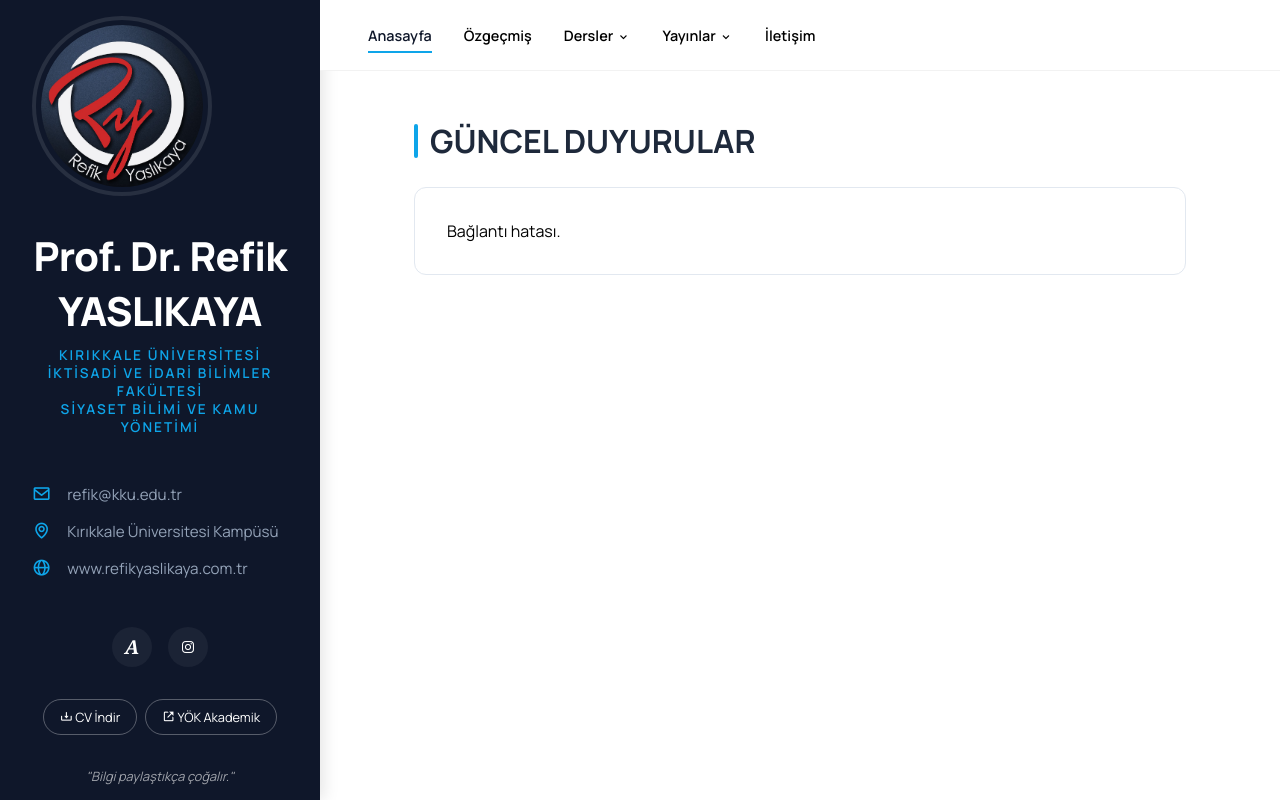
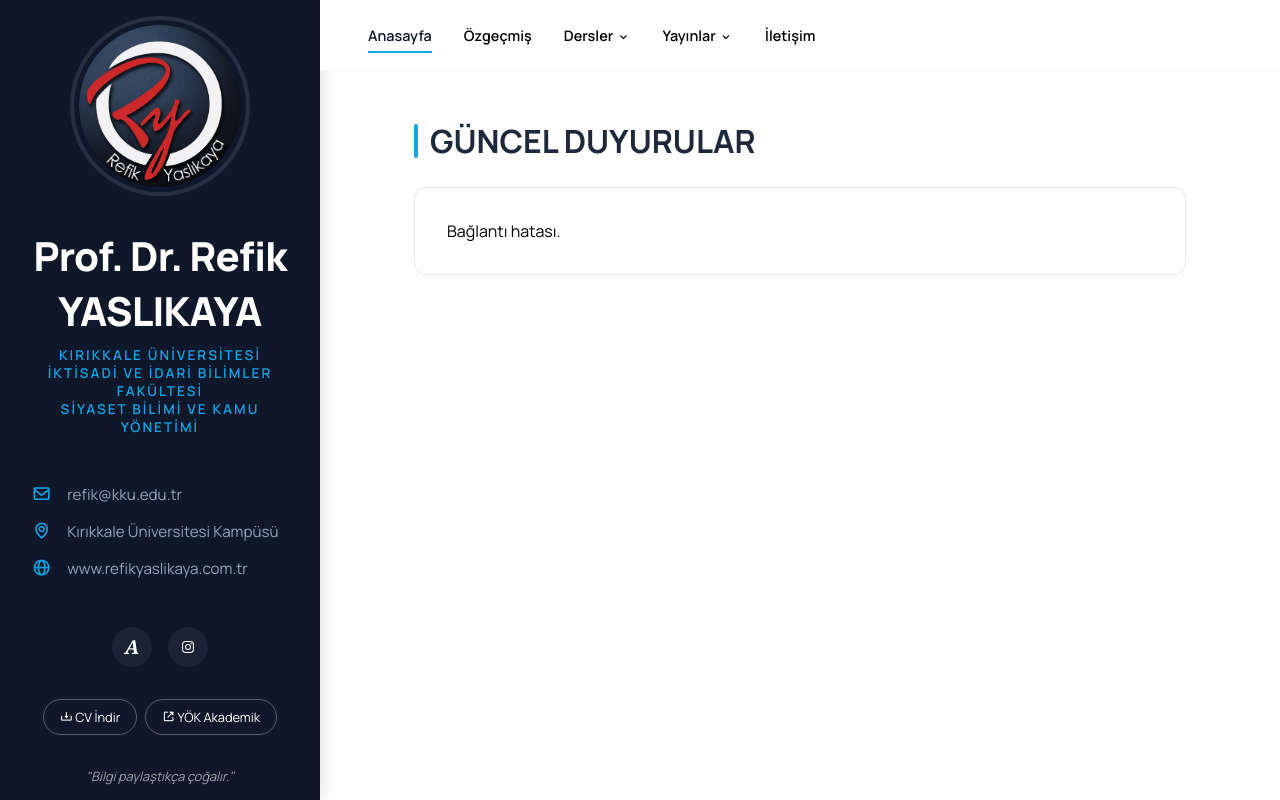
Before and after one commit to refikysl/refikwebpages, a plain HTML site: page index.html in a window 1280 px wide. Drawn offline with nearby package versions, Linux system fonts and the light colour scheme; no server answers.

Commit message:
Update style.css

```diff
--- a/style.css
+++ b/style.css
@@ -50,7 +50,7 @@ body {
     border-radius: 50%;
     border: 4px solid rgba(255, 255, 255, 0.1);
     padding: 5px;
-    margin-bottom: 2rem;
+    margin: 0 auto 2rem auto;
 }
 
 .profile-image-container img {
```
